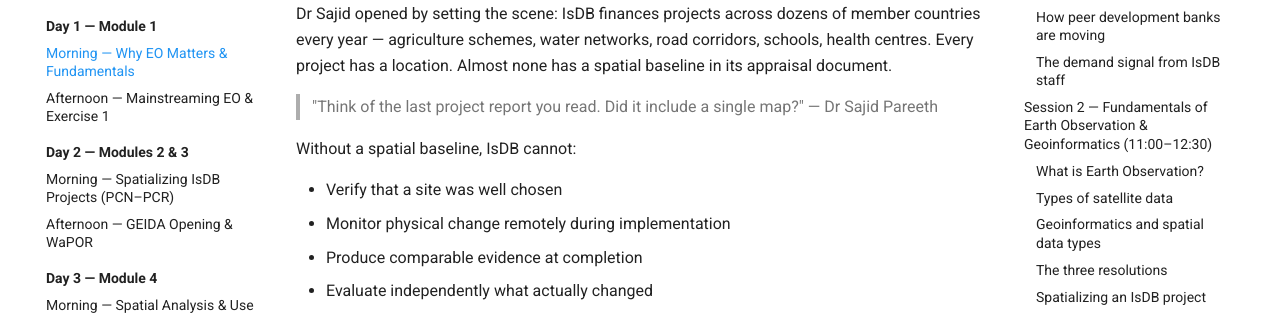
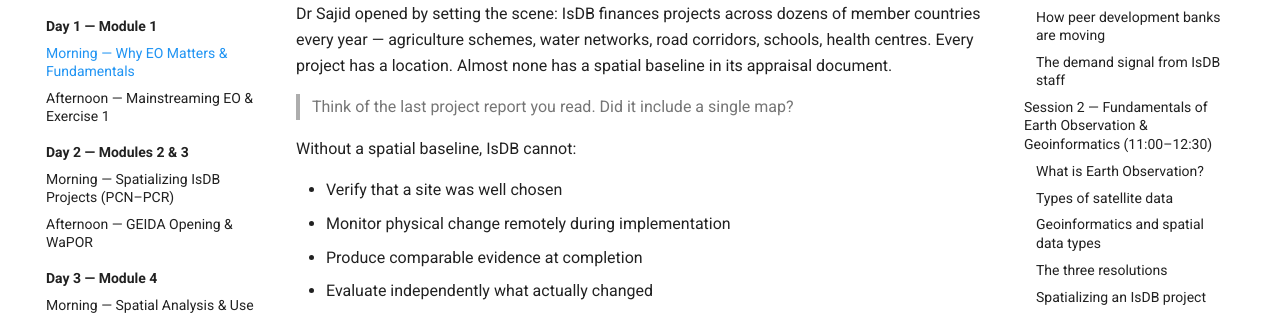
Before and after one commit to spareeth/geida_foundation, an MkDocs documentation site: the page built from docs/day-1/morning.md, in a window 1280 px wide and 900 px high, scrolled down 751 px. Shown: the part 163-478 px from the top of the window. Built offline with MkDocs 1.6.1 and Material for MkDocs 9.7.7, drawn with Linux system fonts in a browser that asks for light colours.

Commit message:
minor day 1 morning

```diff
--- a/docs/day-1/morning.md
+++ b/docs/day-1/morning.md
@@ -24,7 +24,7 @@
 
 Dr Sajid opened by setting the scene: IsDB finances projects across dozens of member countries every year — agriculture schemes, water networks, road corridors, schools, health centres. Every project has a location. Almost none has a spatial baseline in its appraisal document.
 
-> "Think of the last project report you read. Did it include a single map?" — Dr Sajid Pareeth
+> Think of the last project report you read. Did it include a single map?
 
 Without a spatial baseline, IsDB cannot:
 
```
